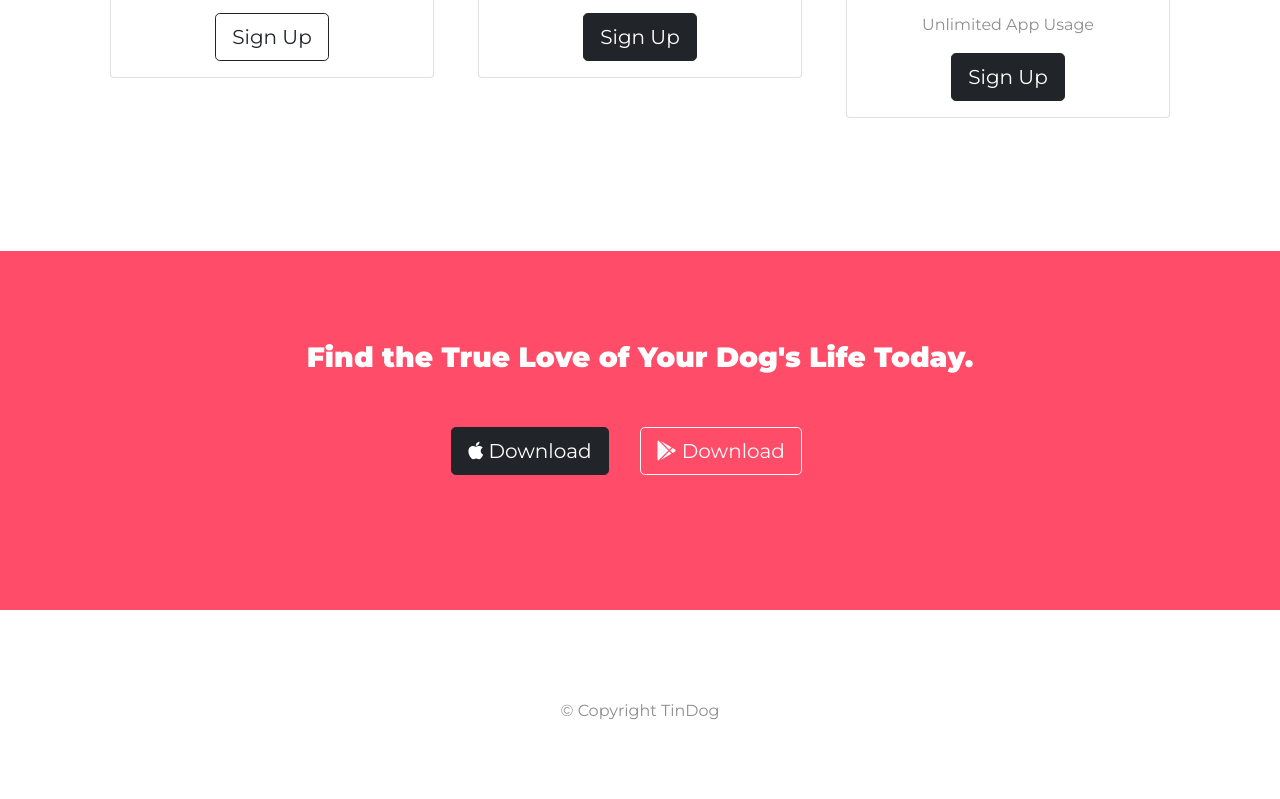
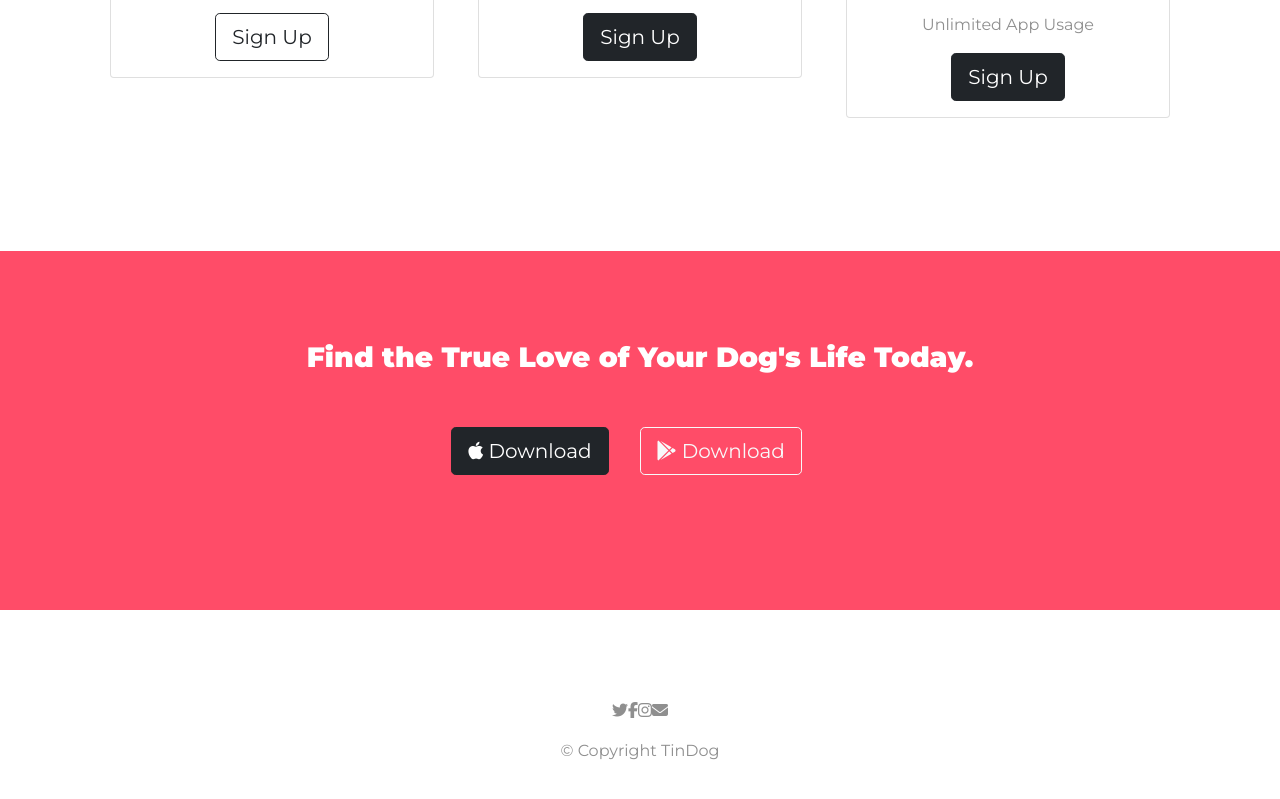
Before and after one commit to lucastimho/practice-web-development, a plain HTML site: page Bootstrap - My Site/index.html in a window 1280 px wide. Shown: the part 2395-3194 px from the top of the page. Drawn offline with nearby package versions, Linux system fonts and the light colour scheme.

Commit message:
adds icons to footer section

```diff
--- a/Bootstrap - My Site/index.html
+++ b/Bootstrap - My Site/index.html
@@ -195,7 +195,7 @@
   <!-- Footer -->
 
   <footer id="footer">
-
+    <p><i class="fa-footer fa-brands fa-twitter"></i><i class="fa-footer fa-brands fa-facebook-f"></i><i class="fa-footer fa-brands fa-instagram"></i><i class="fa-footer fa-solid fa-envelope"></i></p>
     <p>© Copyright TinDog</p>
 
   </footer>
```
